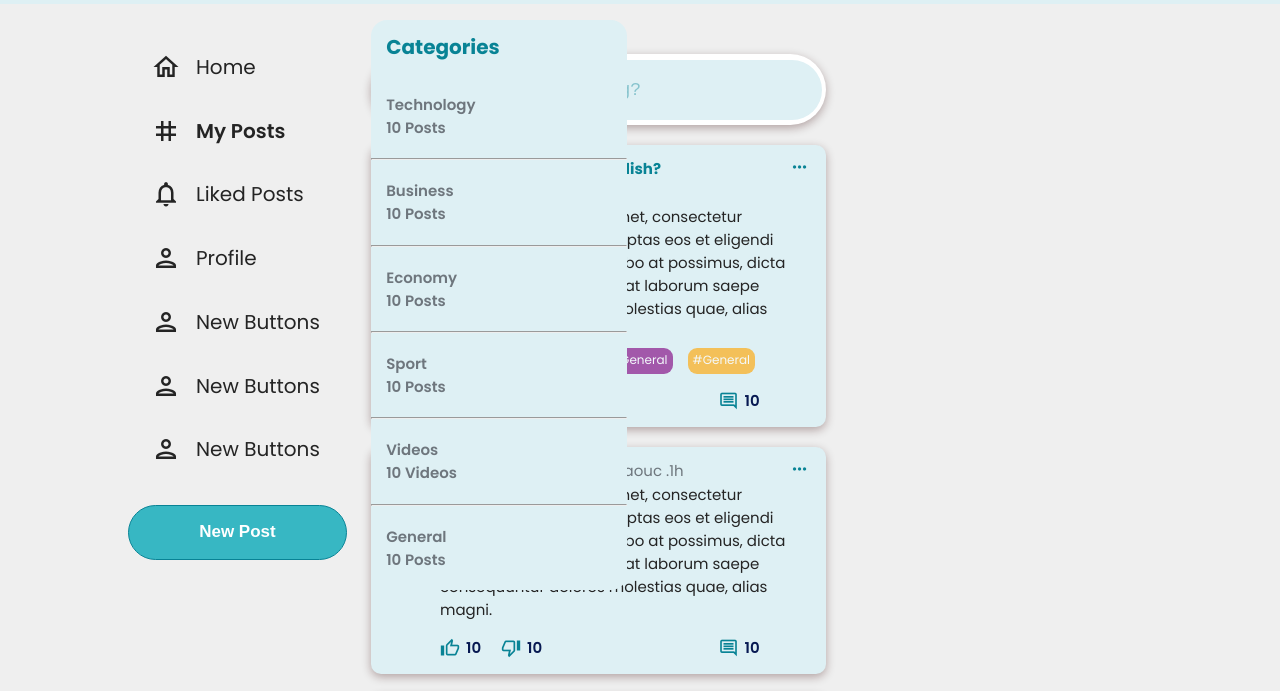
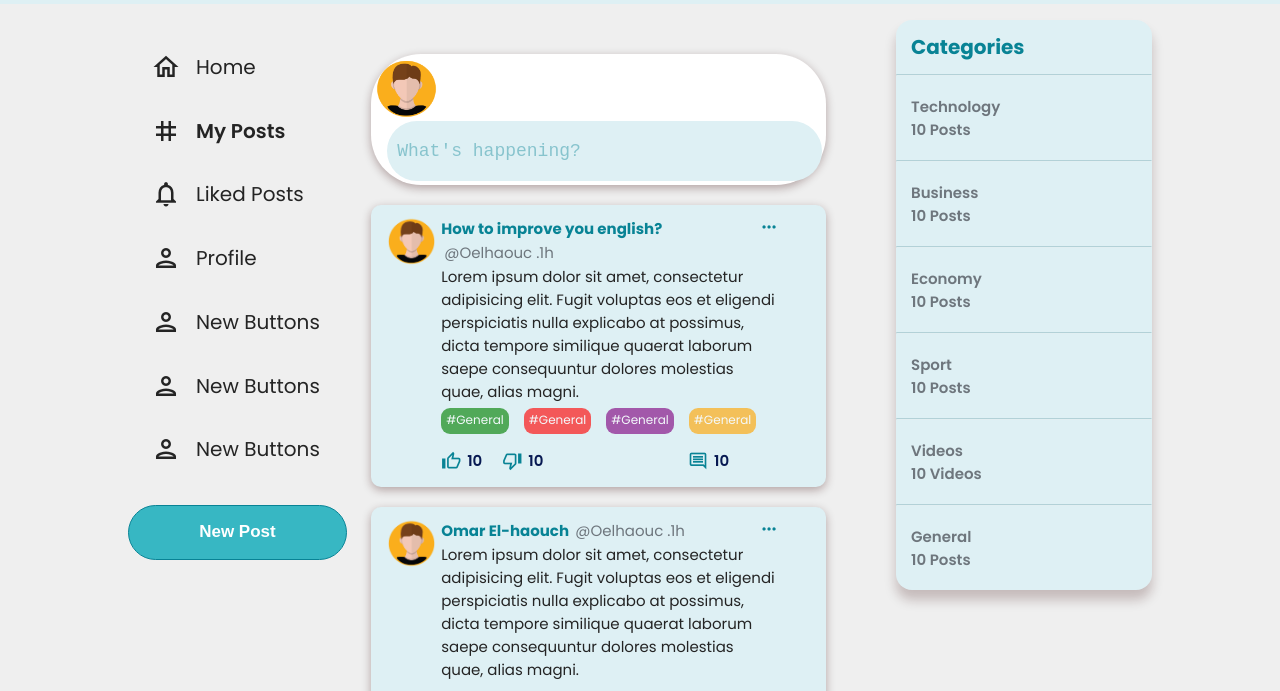
Before and after one commit to twlmed212/Forum-Project, a plain HTML site: page index.html in a window 1280 px wide. Shown: the part 60-751 px from the top of the page. Drawn offline with Linux system fonts and the light colour scheme.

Commit message:
fix left side

```diff
--- a/index.html
+++ b/index.html
@@ -95,11 +95,14 @@
                     <div class="feed-tweet">
                         <img src="images/profile.png" alt="" class="tweet-img">
                         <div class="feet-tweet-detail">
-                            <div class="tweet-details">
-                                <a href="" class="tweeter-name">How to improve you english?
-                                    <br><span class="tweeter-handle">@Oelhaouc .1h</span>
-                                </a>
+                            <div class="row-tweet">
+                                <div class="tweet-details">
+                                    <a href="" class="tweeter-name">How to improve you english?
+                                        <br><span class="tweeter-handle">@Oelhaouc .1h</span>
+                                    </a>
 
+
+                                </div>
                                 <div class="dropdown">
                                     <i class="material-icons-outlined">more_horiz</i>
                                     <div class="content">
@@ -109,7 +112,7 @@
                                         </ul>
                                     </div>
                                 </div>
-                            </div>
+                          </div>
                             <div class="tweet-text">
                                 <p>Lorem ipsum dolor sit amet, consectetur adipisicing elit. Fugit voluptas eos et
                                     eligendi
@@ -313,6 +316,7 @@
 
                     <div class="sidebar-right">
                         <h1 class="h1-title">Categories</h1>
+                        <hr class="categories-line">
                         <div class="trending-item">
                             <div class="item-category">
                                 <p>Technology</p>
--- a/style.css
+++ b/style.css
@@ -48,20 +48,25 @@ a {
     box-shadow: 0px 3px 10px hwb(0 0% 80% / 0.32);
     background-color: red;
 } */
-.trending hr{
+.categories-line{
+    border-top: 1px solid var(--BlueDarker);
+    opacity: 0.2;
+}
+hr{
     border-top: 1px solid var(--BlueDarker);
     opacity: 0.2;
 }
 .sidebar-right {
     display: flex;
     flex-direction: column;
+    right: 10%;
     height: 570px;
     width: 20%;
     border-radius: 16px;
     background-color: var(--WhiteBlue);
     margin-top: 16px;
     position: fixed;
-
+    box-shadow: 0px 10px 12px hwb(0 0% 80% / 0.22);
 }
 
 .trending p {
@@ -276,6 +281,7 @@ main {
 }
 .new-tweet {
     display: flex;
+    flex-wrap: wrap;
     width: 100%;
     /* height: 120px; */
     margin-top: 50px;
@@ -381,6 +387,7 @@ main {
 
 .feed-tweet {
     display: flex;
+    flex-wrap: wrap;
     width: 100%;
     min-height: 100px;
     padding: 12px 16px 0 16px;
@@ -584,10 +591,14 @@ main {
     justify-content: center;
     gap: 6px;
 }
-
+.row-tweet{
+    display: flex;
+    justify-content: space-between;
+}
 
 .feet-tweet-detail {
     margin-left: 5px;
+    width: 80%;
 }
 .dropdown{
     cursor: pointer;
```
